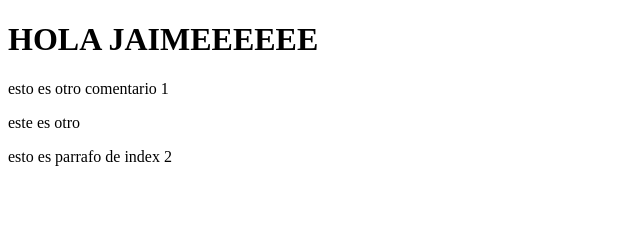
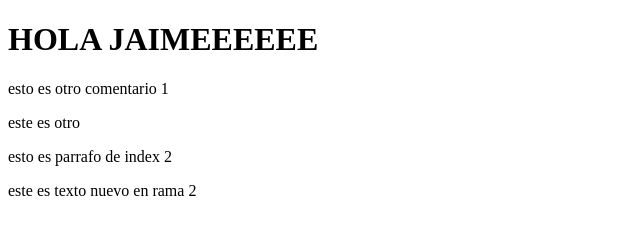
Before and after one commit to jorviltim/practicadesdevscodelocal, a plain HTML site: page index.html in a window 1280 px wide. Shown: the whole page, without its empty margins (0-640 px from the left). Drawn offline with Linux system fonts and the light colour scheme.

Commit message:
modificado index2

```diff
--- a/index.html
+++ b/index.html
@@ -12,5 +12,8 @@
 
     <p>esto es parrafo de index 2</p>
 
+
+    <p>este es texto nuevo en rama 2</p>
+
 </body>
 </html>
```
